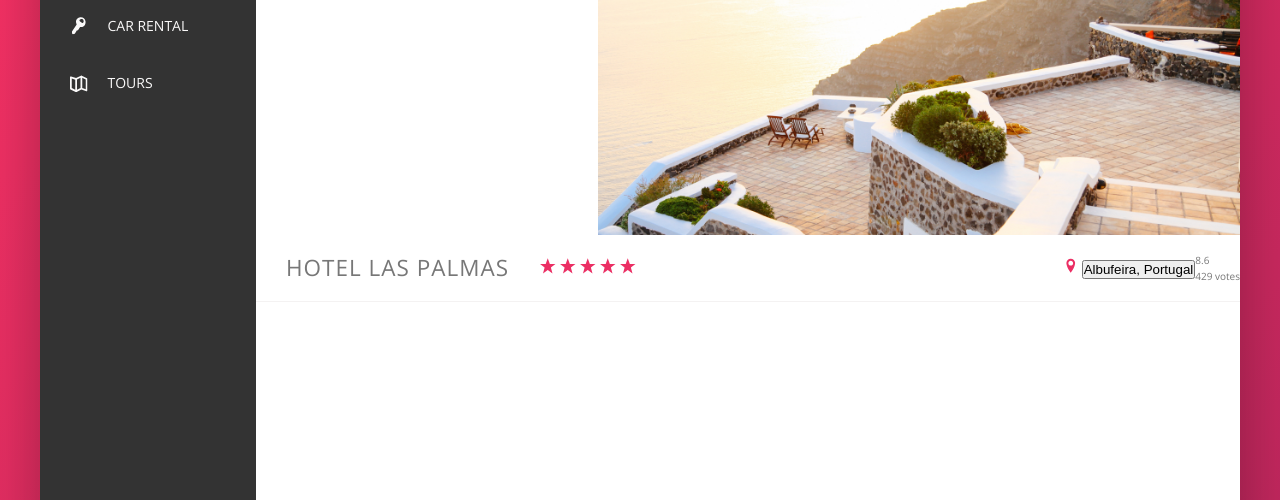
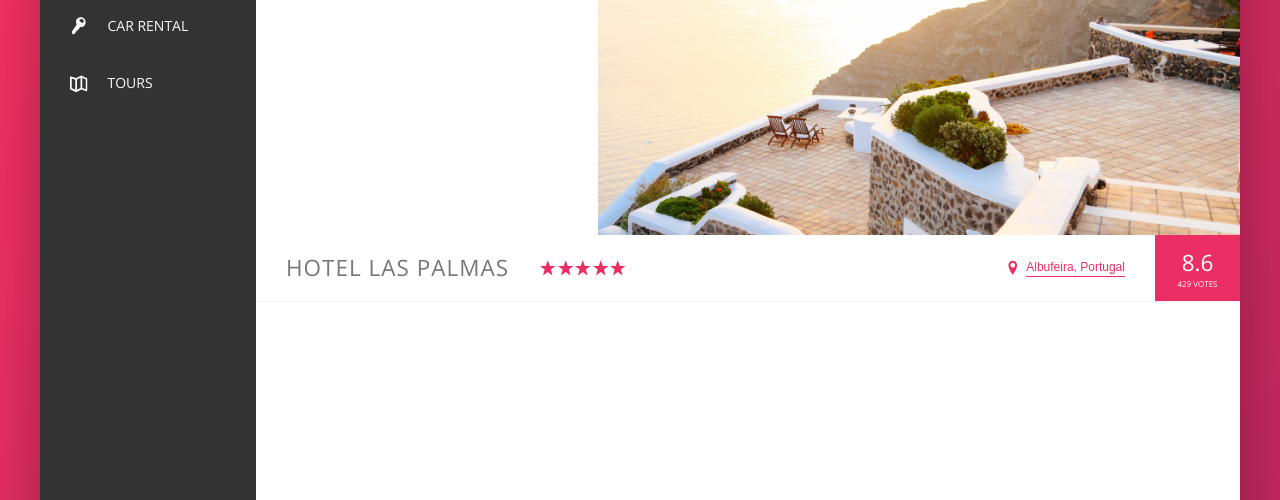
Before and after one commit to Akhmadwildan99/belajar-css-flex-box, a website: page index.html in a window 1280 px wide. Shown: the part 300-800 px from the top of the page. Drawn offline with nearby package versions, Linux system fonts and the light colour scheme.

Commit message:
overview done

```diff
--- a/sass/_components.scss
+++ b/sass/_components.scss
@@ -230,6 +230,7 @@
 
     &__stars {
         margin-right: auto;
+        display: flex;
     }
 
     &__icon-star,
@@ -241,18 +242,81 @@
 
 
     &__location {
+        font-size: 1.2rem;
+        display: flex;
+        align-items: center;
+    }
 
+    &__icon-location {
+        margin-right: .5rem;
     }
 
     &__rating {
+        background-color: var(--color-primary);
+        color: #fff;
+        margin-left: 3rem;
+        padding: 0 2.25rem;
+        align-self: stretch;
+
+        display: flex;
+        flex-direction: column;
+        justify-content: center;
+        align-items: center;
 
 
         &-average {
-
+            font-size: 2.25rem;
+            font-weight: 300;
+            margin-bottom: -3px;
         }
 
         &-count {
-
+            font-size: .8rem;
+            text-transform: uppercase;
         }
     }
 }
+
+
+///////////////////////////////////////////
+// BUTTON INLINE
+
+.btn-inline {
+    color: var(--color-primary);
+    border: none;
+    border-bottom: 1px solid var(--color-primary);
+    font-size: inherit;
+    display: inline-block;
+    padding-bottom: 2px;
+    cursor: pointer;
+    background-color: transparent;
+    transition: all .2s;
+
+
+    &:hover {
+        color: var(--color-grey-dark-1);
+    }
+
+    &:focus {
+        outline: none;
+        animation: pulste 1s infinite;
+
+    }
+}
+
+@keyframes pulste {
+    0% {
+        transform: scale(1);
+        box-shadow: none;
+    }
+
+    50% {
+        transform: scale(1.05);
+        box-shadow: 0  1rem 4rem rgba(0, 0, 0, .25);
+    }
+
+    100% {
+        transform: scale(1);
+        box-shadow: none;
+    }
+}
```
Also changed, not shown: css/style.css.
